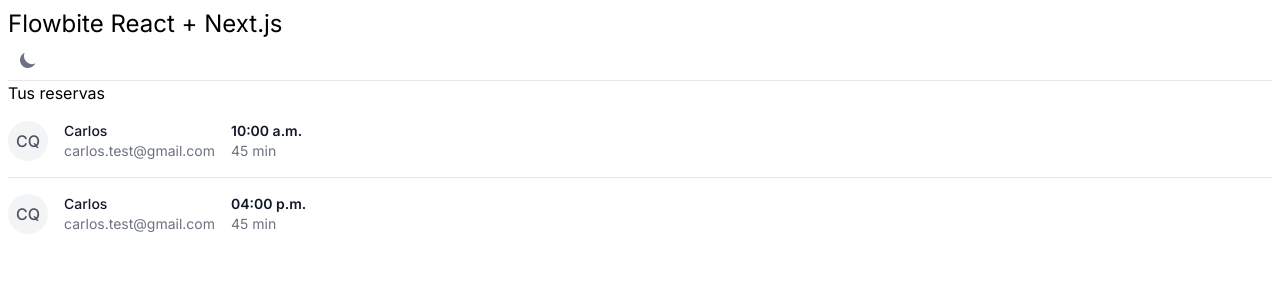
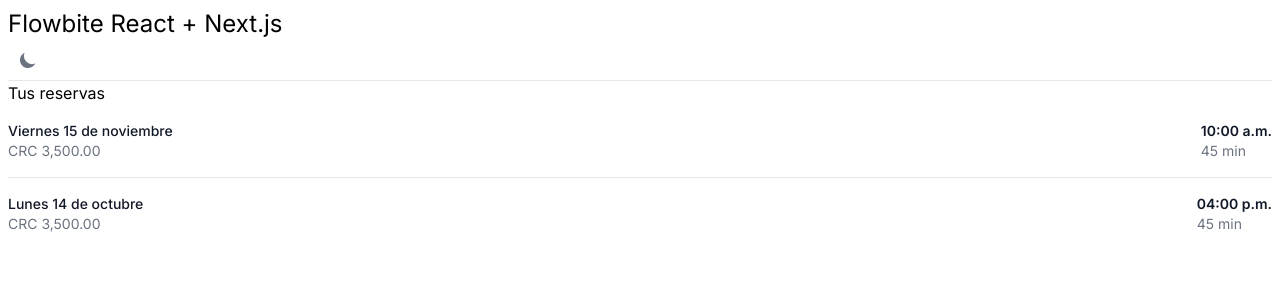
Before and after one commit to carlosquesada24/simple-reservations-mvp, a Next.js app: page / in a window 1280 px wide. Shown: the top 300 px of the page. Built offline with nearby package versions, Linux system fonts and the light colour scheme.

Commit message:
Unused code deleted 3

```diff
--- a/app/(modules)/(reservations)/(reservation-display)/(show-all-reservations)/(components)/ReservationCard/ReservationCard.tsx
+++ b/app/(modules)/(reservations)/(reservation-display)/(show-all-reservations)/(components)/ReservationCard/ReservationCard.tsx
@@ -9,7 +9,6 @@ interface ReservationCardProps {
 const ReservationCardClientView = ({ reservation }: ReservationCardProps) => {
   return (
     <div className="flex items-center space-x-4">
-      <h2>is client</h2>
       <div className="min-w-0 flex-1">
         <p className="truncate text-sm font-medium text-gray-900 dark:text-white">
           {reservation.reservationDate}
@@ -84,7 +83,7 @@ const ReservationCardBarberView = ({ reservation }: ReservationCardProps) => {
 };
 
 const ReservationCard = ({ reservation }: ReservationCardProps) => {
-  const isBarberUser = true;
+  const isBarberUser = false;
   const isClientUser = !isBarberUser;
 
   return isBarberUser ? (
```
